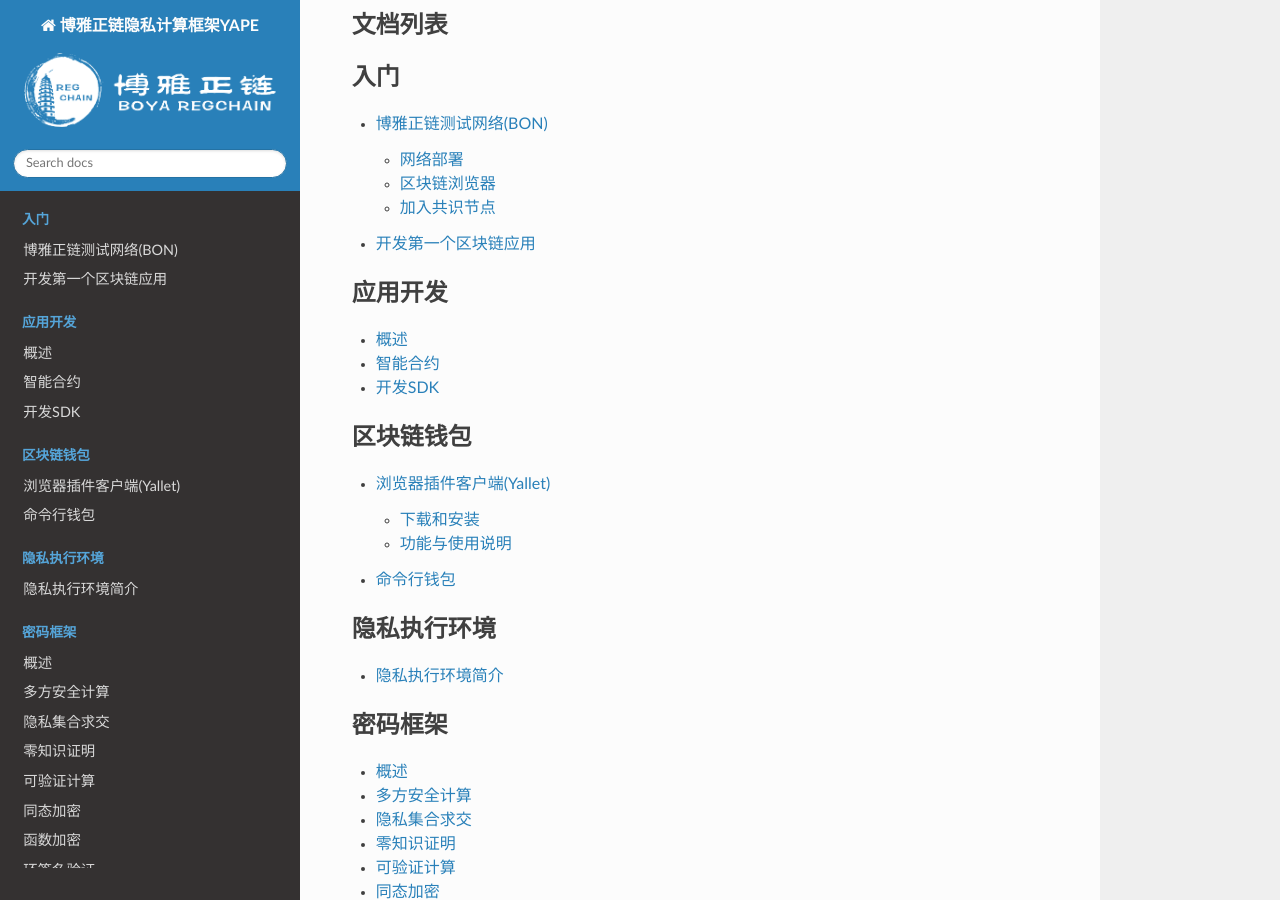
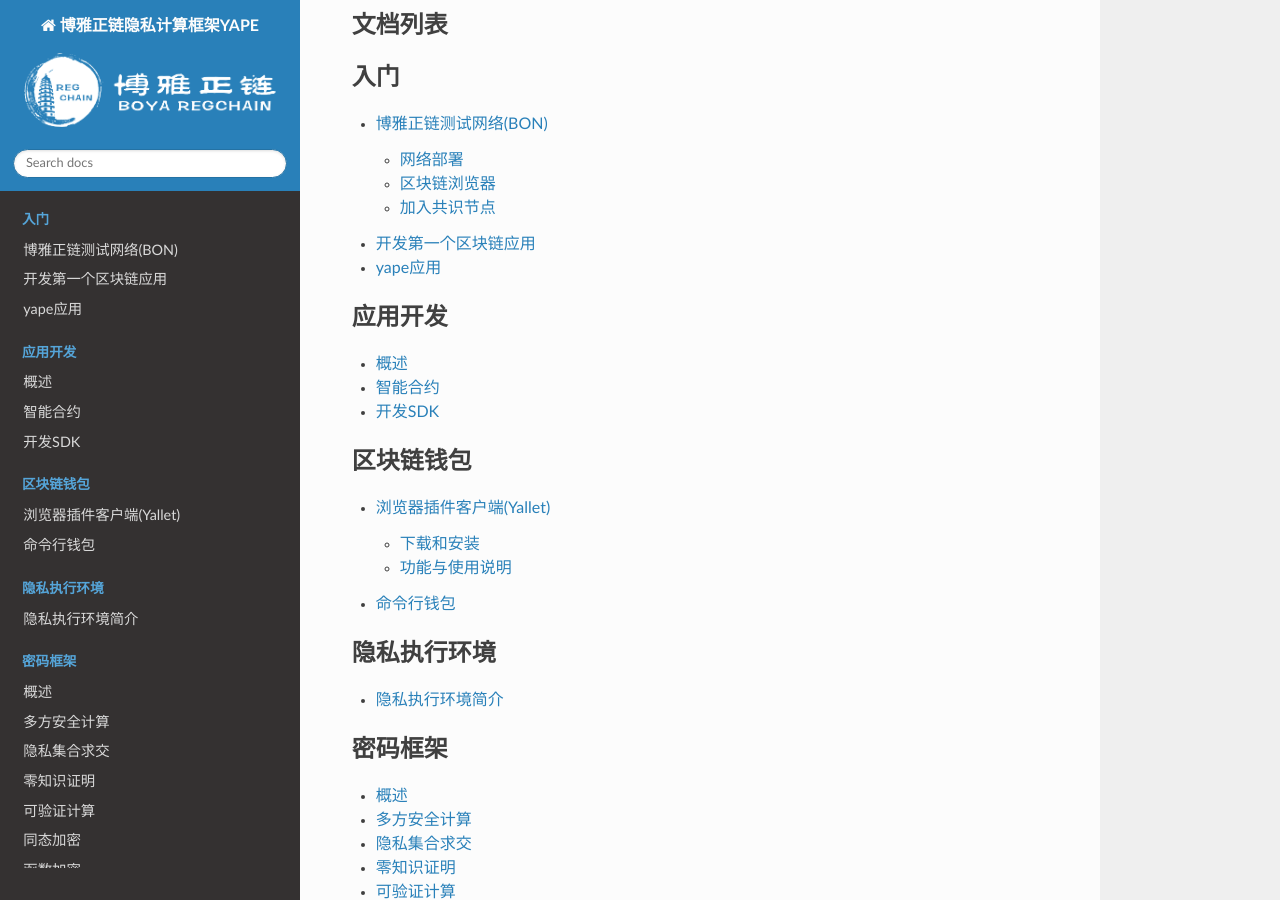
Before and after one commit to boyanet/yape-docs, a Sphinx documentation site: the page built from docs/source/index.rst, in a window 1280 px wide and 900 px high, scrolled down 2262 px. Built offline with Sphinx 7.4.7 and the Read the Docs theme 2.0.0, drawn with Linux system fonts in a browser that asks for light colours; pages that are not in the unit, such as notebooks, are missing from menus.

Commit message:
Update yape_app.md

````diff
--- a/docs/source/start/yape_app.md
+++ b/docs/source/start/yape_app.md
@@ -1,3 +1,5 @@
+# yape应用
+
 身份管理服务的Identity合约：
 
 ```solidity
````
